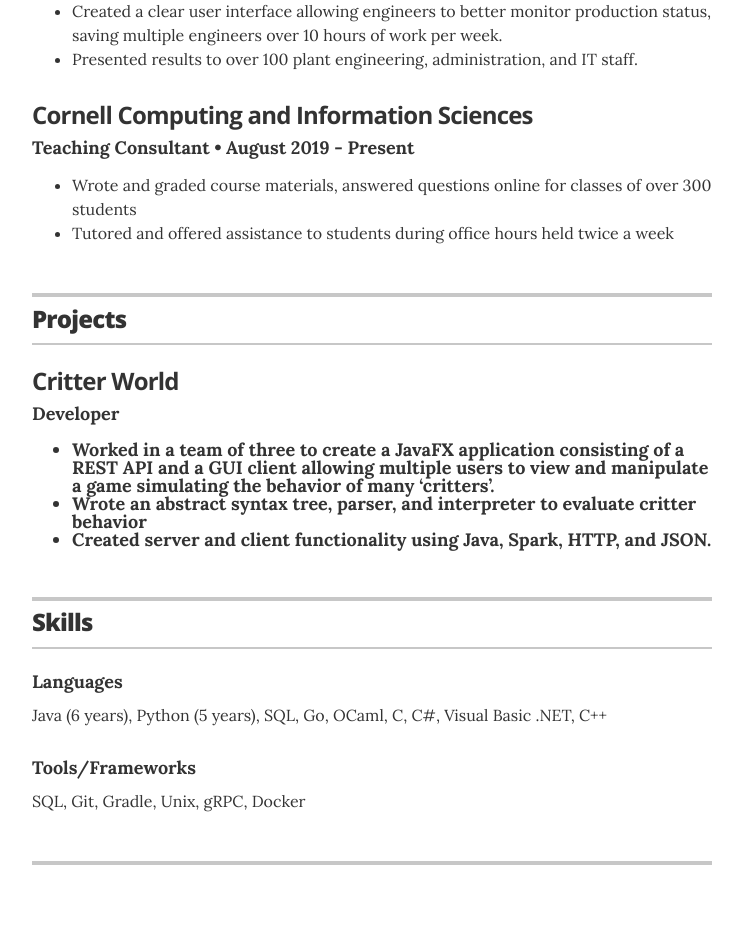
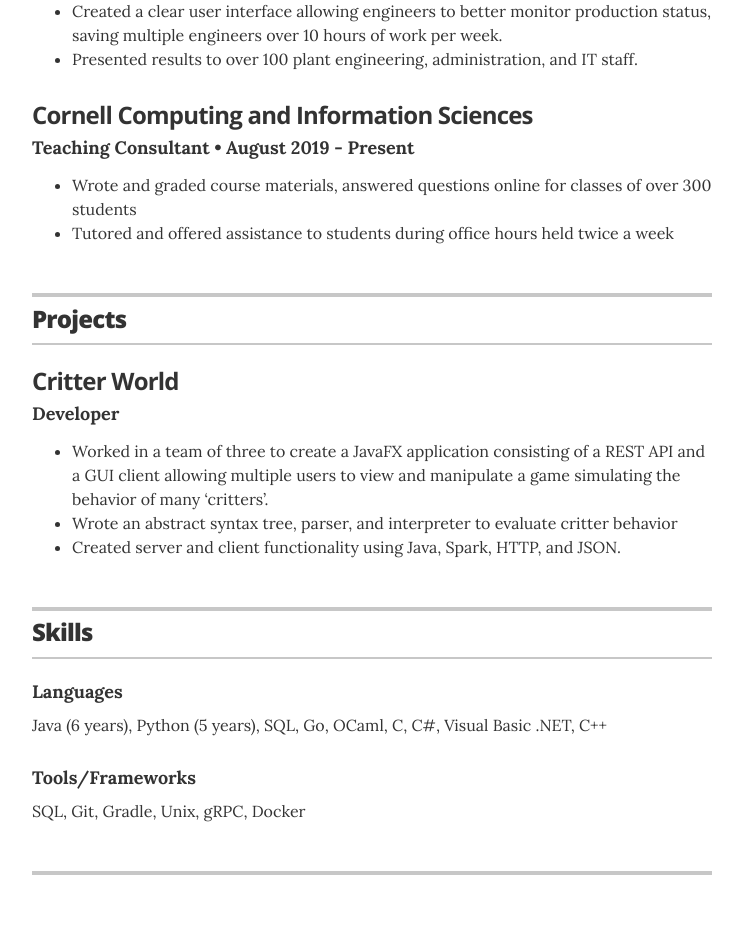
Before and after one commit to daniel-ye137/daniel-ye137.github.io, a Jekyll site: the page built from index.html, in a window 1280 px wide. Shown: the part 1099-2046 px from the top of the page, without its empty margins (268-1011 px from the left). Built offline with Jekyll 4.4.1, drawn with Linux system fonts in a browser that asks for light colours.

Commit message:
Update resume.html

```diff
--- a/_layouts/resume.html
+++ b/_layouts/resume.html
@@ -115,7 +115,7 @@
         <h3 class="resume-item-title" itemprop="name">{% if project.url %}<a href="{{ project.url }}"
             itemprop="url">{{ project.project }}</a>{% else %}{{ project.project }}{% endif %}</h3>
         <h4 class="resume-item-details" itemprop="description">{{ project.role }}</h4>
-        <h5 class="resume-item-details" itemprop="description">{{ project.description }}</h4>
+        <p class="resume-item-copy">{{ project.description }}</p>
       </div>
       {% endfor %}
 
```
